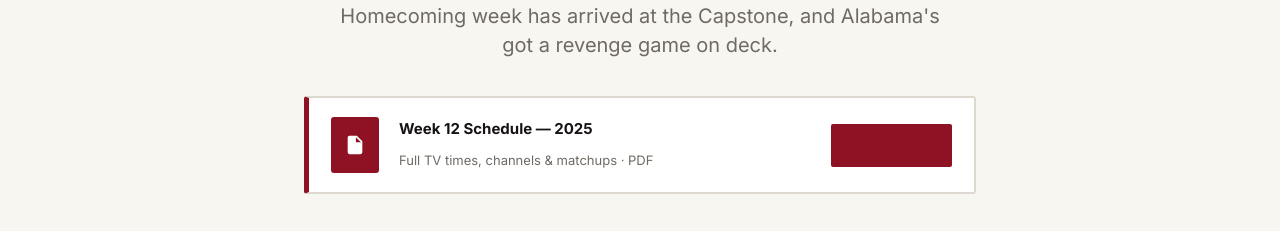
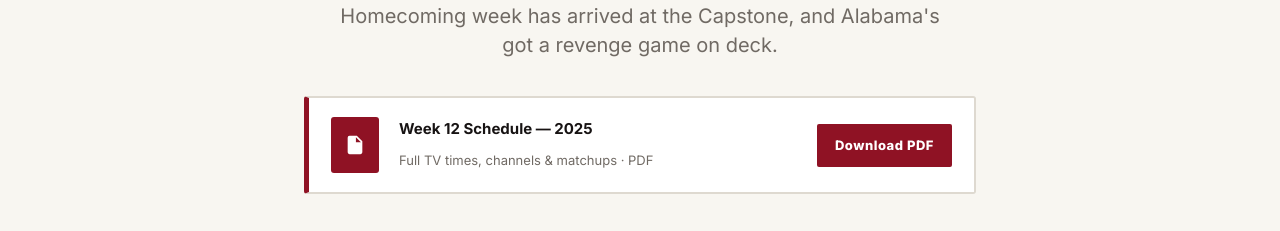
Before and after one commit to austinms1298/the-wuskaloosa-report, a website: page public/ad-demo.html in a window 1280 px wide. Shown: the part 567-798 px from the top of the page. Drawn offline with nearby package versions, Linux system fonts and the light colour scheme.

Commit message:
Fix download button text and update sponsor section copy

```diff
--- a/public/ad-demo.html
+++ b/public/ad-demo.html
@@ -103,10 +103,10 @@
     .schedule-download-btn {
       flex-shrink: 0;
       display: inline-flex; align-items: center; gap: 8px;
-      background: var(--crimson); color: #fff;
+      background: var(--crimson); color: #fff !important;
       font-size: 13px; font-weight: 800; letter-spacing: .04em;
       padding: 10px 18px; border-radius: 2px; white-space: nowrap;
-      text-decoration: none;
+      text-decoration: none !important;
     }
     .schedule-download-btn:hover { opacity: .88; }
     @media (max-width: 540px) {
@@ -242,7 +242,7 @@
         <span>Full TV times, channels &amp; matchups · PDF</span>
       </div>
       <a class="schedule-download-btn" href="/schedules/2025/week-12.pdf" target="_blank" rel="noopener">
-        ↓ Download
+        Download PDF
       </a>
     </div>
 
@@ -315,8 +315,8 @@
 
 <!-- ══ SPONSOR INFO SECTION ═══════════════════════════════════════ -->
 <section class="sponsor-info">
-  <h2>Reach Alabama Football Fans</h2>
-  <p>The Wuskaloosa Report is an independent Alabama football blog read by fans across Tuscaloosa and beyond — game previews, recaps, and takes published throughout the season.</p>
+  <h2>Reach Alabama Football Fans Every Week</h2>
+  <p>The Wuskaloosa Report is a weekly college football newsletter — a satirical take on the week's games paired with a downloadable, printable TV schedule readers can grab before Saturday. Every issue includes the full weekly schedule with kickoff times and channels, so your ad is in front of fans who are actively planning their game-day weekend.</p>
 
   <div class="slots-grid">
     <div class="slot-card">
```
